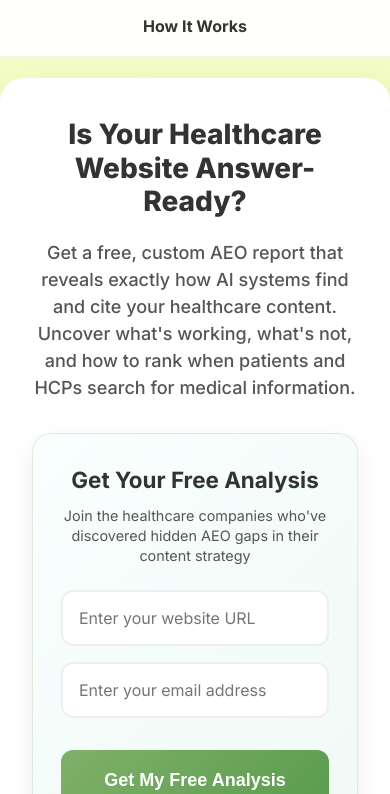
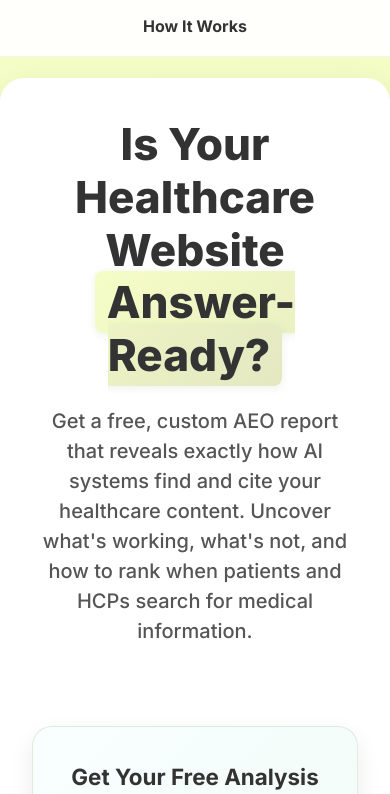
Before and after one commit to GenuineJack/precision-aeo, a website: page index.html in a window 390 px wide. Shown: the part 50-844 px from the top of the page. Drawn offline with nearby package versions, Linux system fonts and the light colour scheme.

Commit message:
Update index.html

```diff
--- a/index.html
+++ b/index.html
@@ -133,18 +133,51 @@
     }
 
     .hero .container {
-      display: flex;
-      align-items: flex-start;
+      display: grid;
+      grid-template-columns: 1.2fr 0.8fr;
+      grid-template-rows: auto auto;
       gap: 4rem;
       padding: 4rem 3rem;
+      grid-template-areas:
+        "header header"
+        "content image";
+    }
+
+    .hero-header {
+      grid-area: header;
+      text-align: center;
+      margin-bottom: 2rem;
+    }
+
+    .hero-header h1 {
+      font-size: 2.75rem;
+      font-weight: 800;
+      color: var(--color-text);
+      margin-bottom: 1.5rem;
+      line-height: 1.2;
+    }
+
+    .hero-header .highlight {
+      background: linear-gradient(135deg, #f5fdc6, #e3e8c1);
+      padding: 4px 12px;
+      border-radius: 8px;
+      box-shadow: 0 2px 8px rgba(127, 176, 105, 0.15);
+    }
+
+    .hero-header .subheadline {
+      font-size: 1.25rem;
+      font-weight: 500;
+      color: var(--color-text-light);
+      margin-bottom: 0;
+      line-height: 1.5;
     }
 
     .hero-content {
-      flex: 1.2;
+      grid-area: content;
       max-width: 650px;
       display: flex;
       flex-direction: column;
-      justify-content: center;
+      justify-content: flex-start;
     }
 
     .hero-content h1 {
@@ -252,12 +285,12 @@
     }
 
     .hero-illustration {
-      flex: 0.8;
+      grid-area: image;
       display: flex;
       justify-content: center;
       align-items: flex-start;
       position: relative;
-      padding-top: 15rem;
+      min-height: 400px;
     }
 
     .hero-illustration img {
@@ -844,34 +877,31 @@
       }
 
       .hero .container {
+        display: flex;
         flex-direction: column;
+        align-items: center;
         text-align: center;
         padding: 2.5rem 2rem;
         gap: 3rem;
+        grid-template-areas: none;
+        grid-template-columns: none;
+      }
+
+      .hero-header {
+        order: 1;
       }
 
       .hero-content {
+        order: 2;
         max-width: 100%;
-      }
-
-      .hero-content h1 {
-        font-size: 2.25rem;
-        margin-bottom: 1.25rem;
-      }
-
-      .hero-content .subheadline {
-        font-size: 1.125rem;
-        margin-bottom: 2rem;
-      }
-
-      .form-container {
-        max-width: 100%;
-        padding: 1.75rem;
-      }
-
-      .hero-form input,
-      .hero-form button {
-        width: 100%;
+        grid-area: none;
+      }
+
+      .hero-illustration {
+        order: 3;
+        grid-area: none;
+        min-height: auto;
+        align-items: center;
       }
 
       .illustration-placeholder {
@@ -1307,13 +1337,15 @@
 <section class="hero" id="form-section">
   <div class="hero-card">
     <div class="container">
-      <div class="hero-content">
-        <h1>Is Your Healthcare Website Answer-Ready?</h1>
+      <div class="hero-header">
+        <h1>Is Your Healthcare Website <span class="highlight">Answer-Ready?</span></h1>
         <p class="subheadline">
           Get a free, custom AEO report that reveals exactly how AI systems find and cite your healthcare content.
           Uncover what's working, what's not, and how to rank when patients and HCPs search for medical information.
         </p>
-
+      </div>
+
+      <div class="hero-content">
         <div class="form-container">
           <h3>Get Your Free Analysis</h3>
           <p class="form-subtitle">Join the healthcare companies who've discovered hidden AEO gaps in their content strategy</p>
@@ -1481,7 +1513,7 @@
         Precision AEO was created by <a href="https://www.precisionaq.com/" style="color: var(--color-accent); text-decoration: none;">Precision AQ's</a>, digital strategy experts, recognized leaders in healthcare content optimization, in response to the growing need for strategies that meet the unique demands of pharmaceutical and biotech companies. We've built our expertise around the complex intersection of compliance, medical content authority, and patient safety considerations.
       </p>
       <blockquote>
-        When we first started working with pharma and biotech teams on their AI search challenges, we kept seeing the same gaps in their YMYL compliance and content authority. That's what inspired us to build this tool – and now we're thrilled to share it with the entire healthcare community.
+        When we first started working with pharma and biotech teams on their AI search challenges, we kept seeing the same gaps in their YMYL compliance and content authority. That's what inspired us to build this tool — and now we're thrilled to share it with the entire healthcare community.
         <cite> — Jack D. AVP Digital Strategy, Precision AQ</cite>
       </blockquote>
     </div>
```
